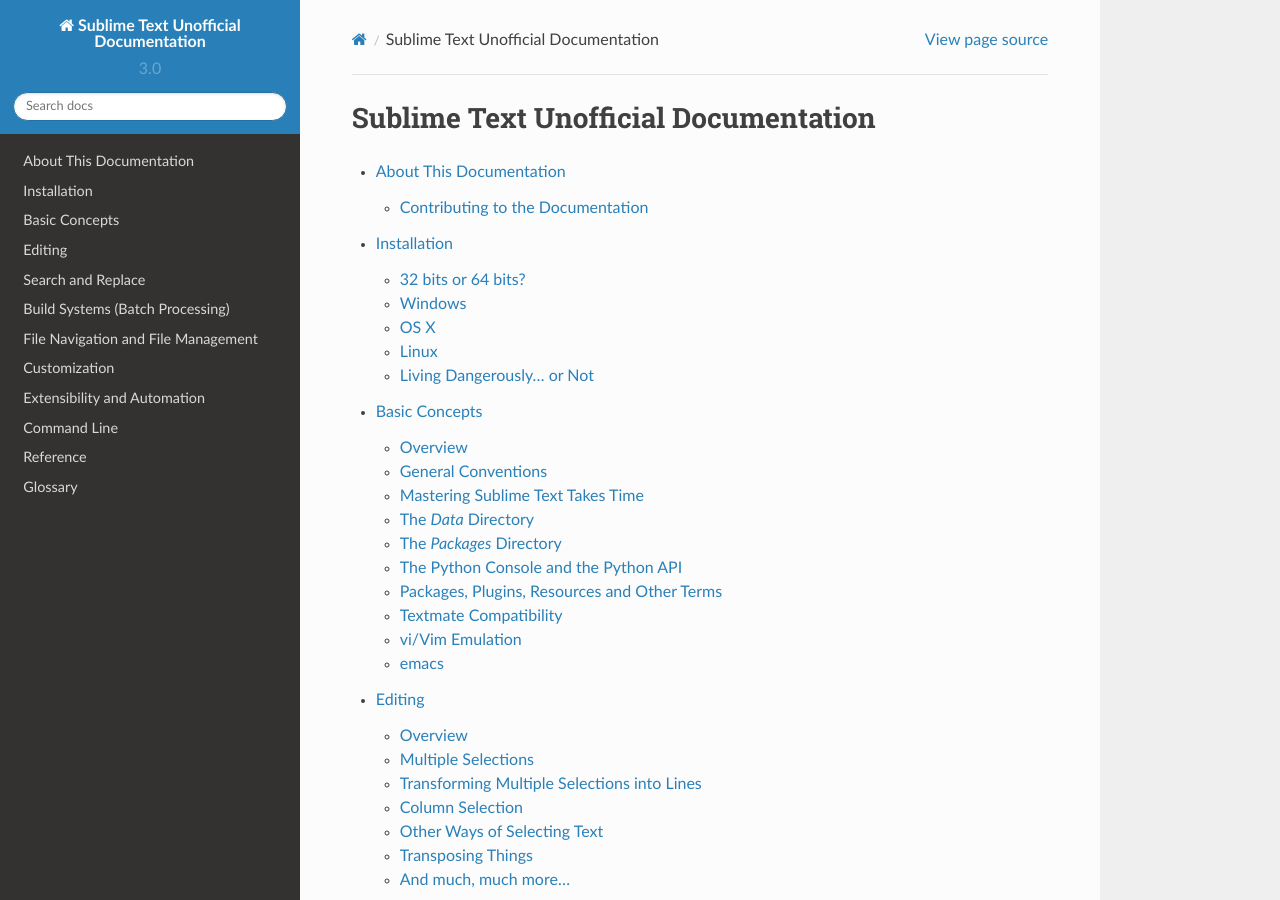
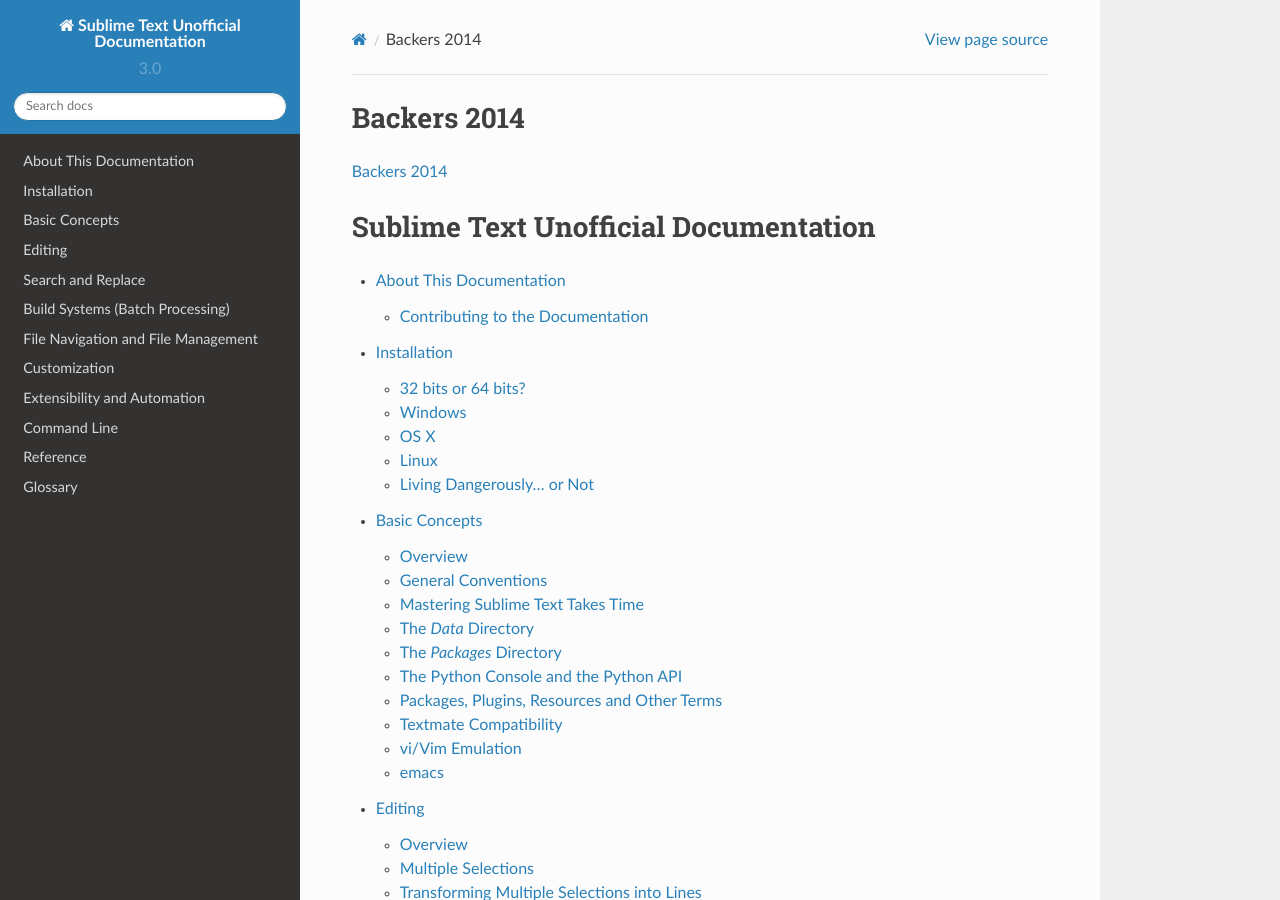
Before and after one commit to guillermooo/sublime-undocs, a Sphinx documentation site: the page built from source/index.rst, in a window 1280 px wide and 900 px high. Built offline with Sphinx 7.4.7 and the Read the Docs theme 2.0.0, drawn with Linux system fonts in a browser that asks for light colours; some of the changed text lies outside the part shown.

Commit message:
add 'backers' section

```diff
--- a/source/index.rst
+++ b/source/index.rst
@@ -3,8 +3,16 @@
    You can adapt this file completely to your liking, but it should at least
    contain the root `toctree` directive.
 
+
+Backers 2014
+============
+
+`Backers 2014 <backers_2014/backers_2014.html>`_
+
+
 Sublime Text Unofficial Documentation
 =====================================
+
 
 .. toctree::
    :maxdepth: 2
```
Also changed, not shown: other parts of source/index.rst (+0 -4 lines).
